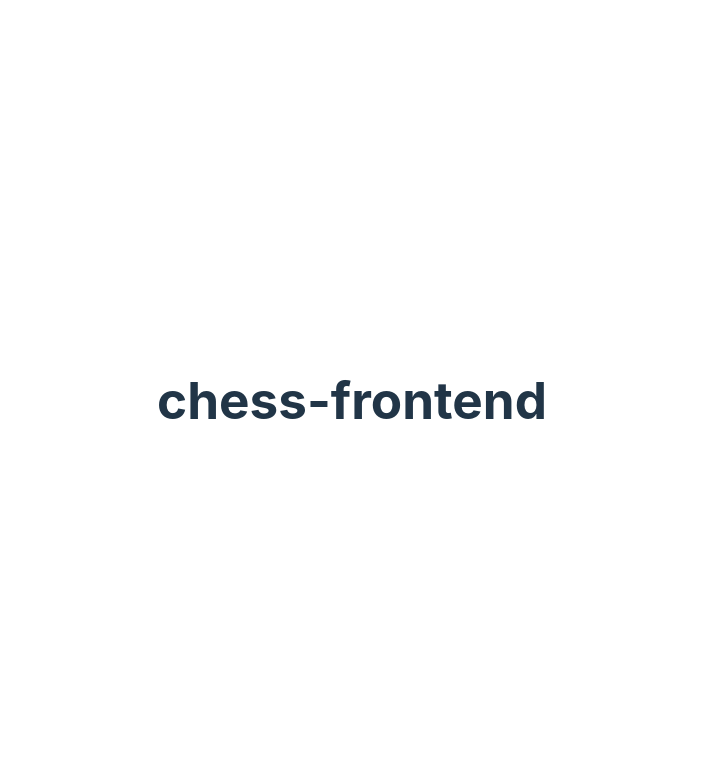
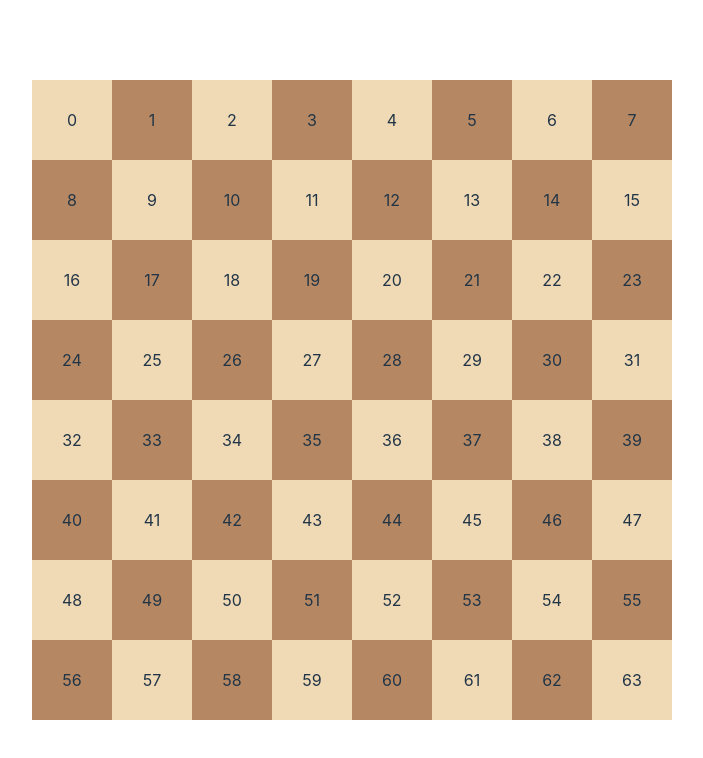
Before and after one commit to tlcfr/chess-frontend, a React (Vite) app: page / in a window 1280 px wide. Shown: the top 758 px of the page, without its empty margins (288-991 px from the left). Built offline with nearby package versions, Linux system fonts and the light colour scheme.

Commit message:
Display chessboard

```diff
--- a/src/App.css
+++ b/src/App.css
@@ -1,6 +1,11 @@
 #root {
   max-width: 1280px;
   margin: 0 auto;
-  padding: 2rem;
+  padding: 0;
   text-align: center;
 }
+
+.chessboard {
+  width: min(80vh, 100vw);
+  height: min(80vh, 100vw);
+}
--- a/src/App.tsx
+++ b/src/App.tsx
@@ -1,9 +1,12 @@
 import "./App.css";
+import Chessboard from "./Chessboard";
 
 function App() {
 
   return (
-    <h1>chess-frontend</h1>
+    <div className="chessboard">
+      <Chessboard />
+    </div>
   );
 }
 
--- /dev/null
+++ b/src/Chessboard.css
@@ -0,0 +1,23 @@
+.chessboard-container {
+    height: 100%;
+    width: 100%;
+    position: relative;
+}
+
+.square-container {
+    height: 100%;
+    width: 100%;
+    left: 0;
+    top: 0;
+    position: absolute;
+}
+
+.square-rank {
+    display: flex;
+    height: 12.5%;
+}
+
+.square {
+    align-content: center;
+    width: 12.5%;
+}
--- /dev/null
+++ b/src/Chessboard.tsx
@@ -0,0 +1,42 @@
+import "./Chessboard.css";
+import board from "/board.svg";
+import React from "react";
+
+function Chessboard() {
+
+    function handleSquareClick(index: number) {
+        console.log("Clicked square with index:", index);
+    }
+
+    function buildSquares(): React.JSX.Element[] {
+        const ranks = [] as React.JSX.Element[];
+        for (let rankIndex = 0; rankIndex < 8; rankIndex++) {
+            const rank = [] as React.JSX.Element[];
+            for (let fileIndex = 0; fileIndex < 8; fileIndex++) {
+                const index = rankIndex * 8 + fileIndex;
+                rank.push(
+                    <div className="square" key={index} onClick={() => handleSquareClick(index)}>
+                        {index}
+                    </div>
+                );
+            }
+            ranks.push(
+                <div className="square-rank" key={rankIndex}>
+                    {rank}
+                </div>
+            );
+        }
+        return ranks;
+    }
+
+    return (
+        <div className="chessboard-container">
+            <img src={board} alt="" draggable={false} />
+            <div className="square-container">
+                {buildSquares()}
+            </div>
+        </div>
+    );
+}
+
+export default Chessboard;
```
Also changed, not shown: public/board.svg (added).
